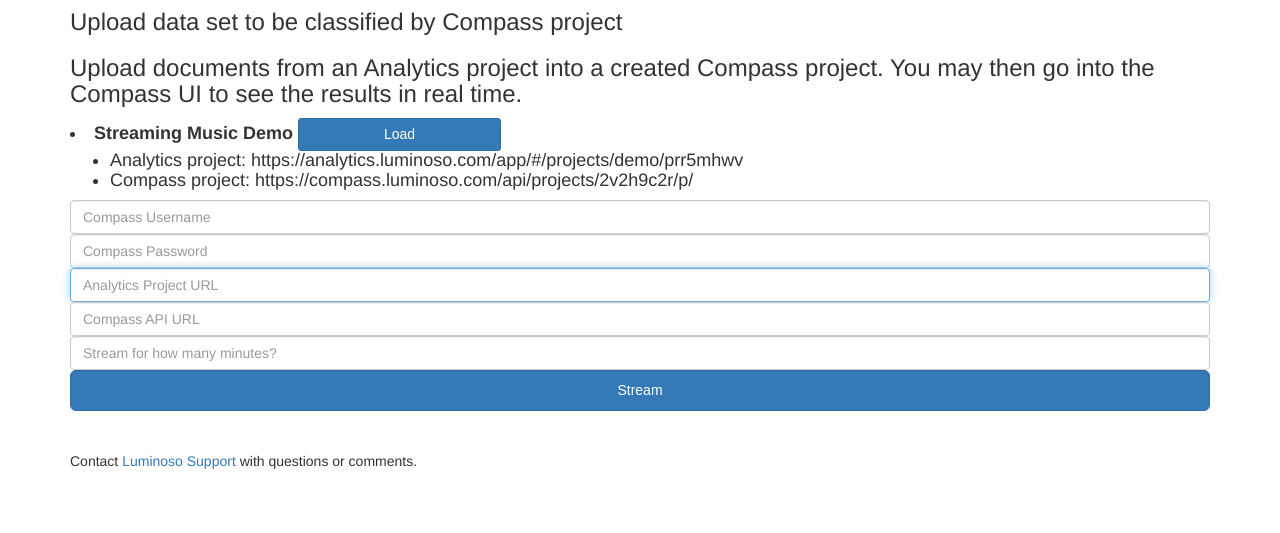
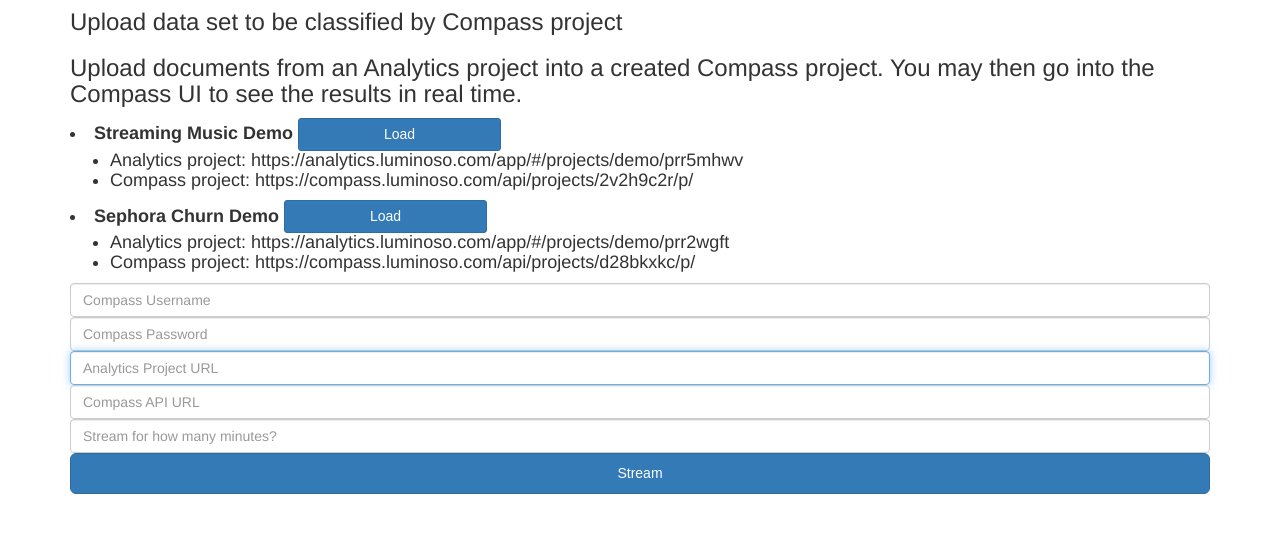
Before and after one commit to LuminosoInsight/sales-engineering-code, a Flask app: template api_utils_app/templates/compass_demo.html in a window 1280 px wide. Shown: the part 183-716 px from the top of the page. Run offline with Flask 2, Linux system fonts and the light colour scheme; the template is opened without the code that fills it, so the values that code supplies are empty; some libraries are stand-ins or nearby versions.

Commit message:
Added churn demo

```diff
--- a/api_utils_app/compass_utilities.py
+++ b/api_utils_app/compass_utilities.py
@@ -55,5 +55,7 @@ def format_messages(docs):
 
 def post_messages(api_url, docs, interval, username, password):
     headers = get_headers(username, password, BASE_URL)
-    requests.post(api_url + 'messages/', json=docs, headers=headers)
+    response = requests.post(api_url + 'messages/', json=docs, headers=headers)
+    if not response.ok:
+        print(response.text)
     time.sleep(interval)
--- a/api_utils_app/templates/compass_demo.html
+++ b/api_utils_app/templates/compass_demo.html
@@ -12,6 +12,10 @@
     $('input[name=streaming_music]').bind('click', function() {
         $("input[name=url]").val("https://analytics.luminoso.com/app/#/projects/demo/prr5mhwv");
         $("input[name=api_url]").val("https://compass.luminoso.com/api/projects/2v2h9c2r/p/");
+      });
+    $('input[name=churn]').bind('click', function() {
+        $("input[name=url]").val("https://analytics.luminoso.com/app/#/projects/demo/prr2wgft");
+        $("input[name=api_url]").val("https://compass.luminoso.com/api/projects/d28bkxkc/p/");
       });
   });
 
@@ -31,6 +35,12 @@
       	<ul>
       	<li>Analytics project: https://analytics.luminoso.com/app/#/projects/demo/prr5mhwv</li>
       	<li>Compass project: https://compass.luminoso.com/api/projects/2v2h9c2r/p/</li>
+      	</ul>
+      </li>
+      <li><b>Sephora Churn Demo <input name="churn" class="btn btn-sm btn-primary" value="Load"/></b>
+      	<ul>
+      	<li>Analytics project: https://analytics.luminoso.com/app/#/projects/demo/prr2wgft</li>
+      	<li>Compass project: https://compass.luminoso.com/api/projects/d28bkxkc/p/</li>
       	</ul>
       </li>
       </h4>
--- a/api_utils_app/web_app.py
+++ b/api_utils_app/web_app.py
@@ -77,7 +77,7 @@ def compass_stream():
     stream_time = request.form['stream_time']
     total_time = 0
     while total_time < int(float(stream_time) * 60):
-        batch_size = randint(1, int(len(docs) / 10))
+        batch_size = randint(1, int(len(docs) / 100))
         interval = randint(int(batch_size / 10), int(batch_size / 5))
 
         curr_docs = []
```
